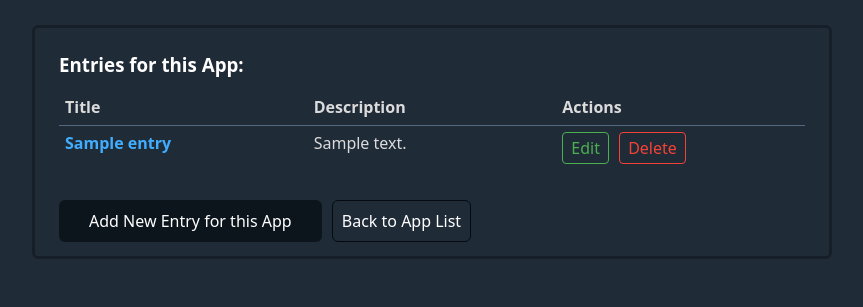
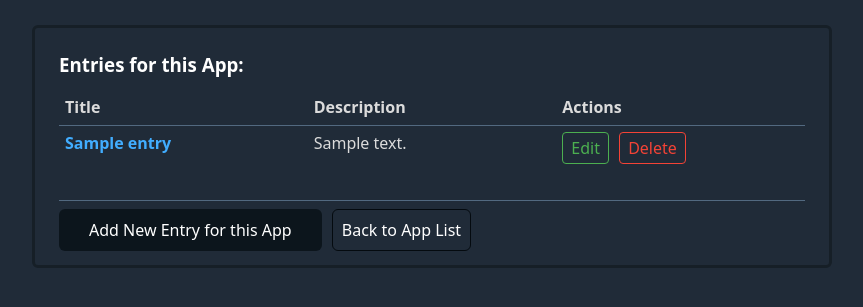
Before and after one commit to bartlomiej-aleksiejczyk/DevDossier, a Django app: page /app/1/ in a window 1280 px wide. Shown: the part 202-509 px from the top of the page, without its empty margins (208-1071 px from the left). Run offline with Django 4.2, Linux system fonts and the light colour scheme; tables that the repository leaves empty hold one stand-in row (values such as "Sample post"); some libraries are stand-ins or nearby versions.

Commit message:
Minor changes with style and template

```diff
--- a/tracker/static/css/water-css-addendum-navigation.css
+++ b/tracker/static/css/water-css-addendum-navigation.css
@@ -55,17 +55,19 @@ a.action-link.delete:hover {
     background-color: #ffebee;
 }
 
-.secondary-button {
+button.secondary-button {
     box-sizing: border-box;
     text-align: center;
     padding: 0.56rem;
     margin-right: 0;
     border-radius: 6px;
     border: 1px solid #040A0F;
+    white-space: nowrap;
     color: #fff;
     font-family: inherit;
     font-size: inherit;
     outline: none;
+    background-color: transparent;
     transition: background-color 0.1s linear,
     border-color 0.1s linear,
     color 0.1s linear,
--- a/tracker/templates/app/app_detail.html
+++ b/tracker/templates/app/app_detail.html
@@ -67,7 +67,8 @@
             {% endfor %}
             </tbody>
         </table>
+        <hr/>
         <button onclick="location.href='{% url 'entry_create_for_app' app.pk %}';">Add New Entry for this App</button>
-        <a class="secondary-button" href="{% url 'app_list' %}">Back to App List</a>
+        <button class="secondary-button" onclick="location.href={% url 'app_list' %};">Back to App List</button>
     </div>
 {% endblock %}
```
